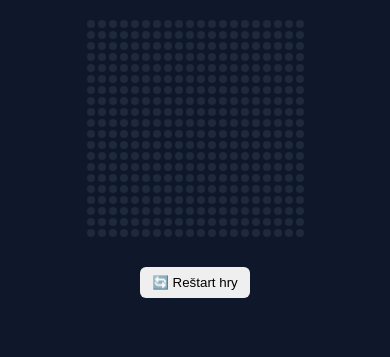
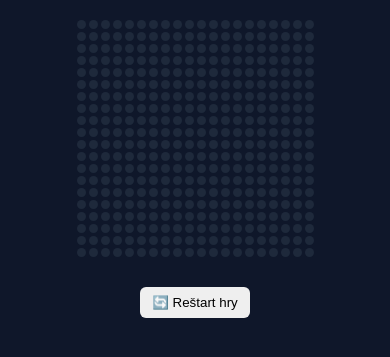
Before and after one commit to idulik/Piskvorky-15x15, a Django app: page /game/ in a window 390 px wide. Shown: the top 357 px of the page. Run offline with Django 5.2, Linux system fonts and the light colour scheme; the visitor is signed in with stand-in values (Sample User, id 1).

Commit message:
uprava velkosti hry v mobile

```diff
--- a/templates/game.html
+++ b/templates/game.html
@@ -172,8 +172,8 @@ button {
 
 @media (max-width: 400px) {
     .cell {
-        width: 8px;
-        height: 8px;
+        width: 9px;
+        height: 9px;
     }
 }
 
```
